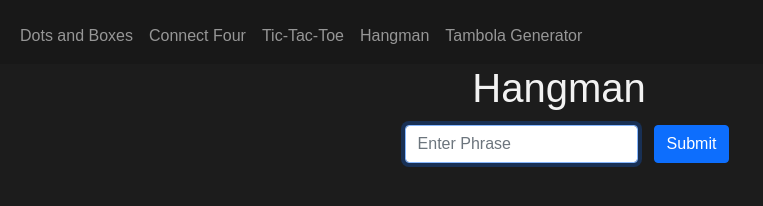
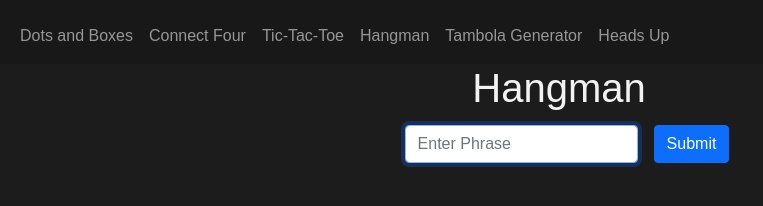
Before and after one commit to DhruvRoyale/Hangman, a plain HTML site: page index.html in a window 1280 px wide. Shown: the full height of the page, 81-844 px from the left. Drawn offline with nearby package versions, Linux system fonts and the light colour scheme.

Commit message:
Added link to Heads Up

```diff
--- a/index.html
+++ b/index.html
@@ -27,6 +27,7 @@
                         <li class="nav-item"><a class="nav-link" href="https://dhruvroyale.github.io/Tic-Tac-Toe">Tic-Tac-Toe</a></li>
                         <li class="nav-item"><a class="nav-link" href="https://dhruvroyale.github.io/Hangman">Hangman</a></li>
                         <li class="nav-item"><a class="nav-link" href="https://dhruvroyale.github.io/Tambola-Number-Generator">Tambola Generator</a></li>
+                        <li class="nav-item"><a class="nav-link" href="https://dhruvroyale.github.io/Heads-Up">Heads Up</a></li>
                     </ul>
                 </div>
             </div>
```
